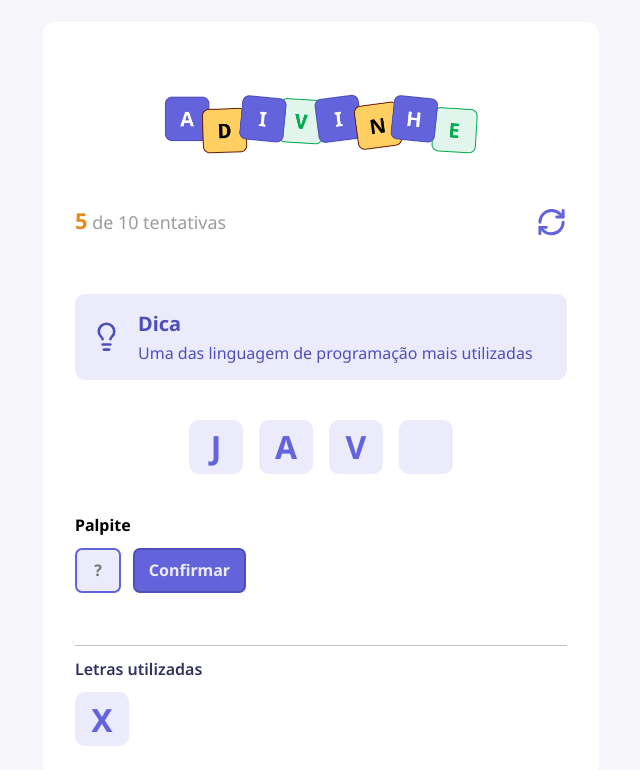
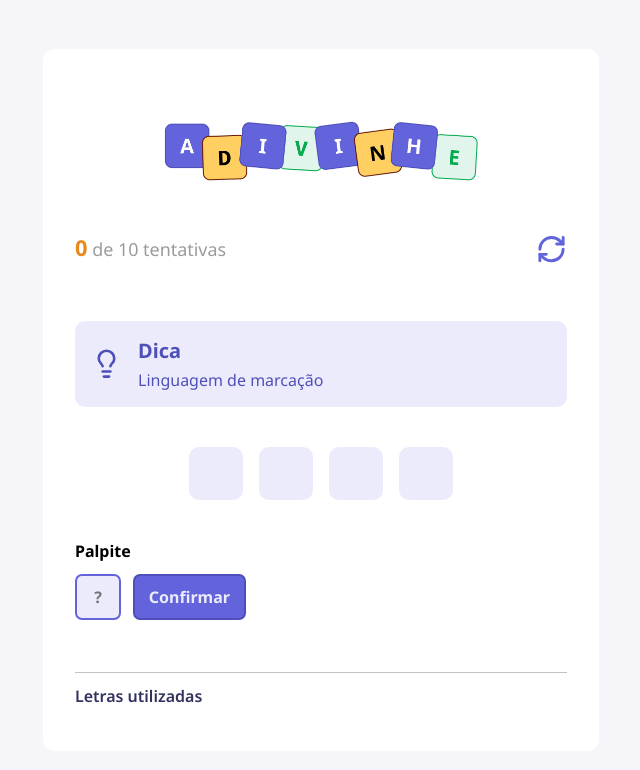
Before and after one commit to anaclaraaraujo/adivinha-ai, a React (Vite) app: page / in a window 1280 px wide. Shown: the top 770 px of the page, without its empty margins (319-959 px from the left). Built offline with nearby package versions, Linux system fonts and the light colour scheme.

Commit message:
feat(game): implement word draw and display as letter boxes

```diff
--- a/src/App.tsx
+++ b/src/App.tsx
@@ -1,34 +1,58 @@
+import { useEffect, useState } from 'react';
 import styles from './app.module.css'
 import { Button } from './components/Button';
 import { Header } from './components/Header'
 import { Input } from './components/Input';
 import { Letter } from './components/Letter';
-import { LettersUsed } from './components/LettersUsed';
+import { LettersUsed, type LettersUsedProps } from './components/LettersUsed';
 import { Tip } from './components/Tip';
 
+import { WORDS, type Challenge } from "./utils/words"
+
 function App() {
+  const [attempts, setAttempts] = useState(0)
+  // eslint-disable-next-line @typescript-eslint/no-unused-vars
+  const [letter, setLetter] = useState("")
+  // eslint-disable-next-line @typescript-eslint/no-unused-vars
+  const [letterUsed, setLetUsed] = useState<LettersUsedProps[]>([])
+  const [challenge, setChallenge] = useState<Challenge | null>(null)
 
   function handleRestartGame() {
-    alert("Reinicie");
+    alert("Reinicie o jogo!");
   }
+
+  function startGame() {
+    const index = Math.floor(Math.random() * WORDS.length);
+    const randomWORD = WORDS[index]
+    setChallenge(randomWORD)
+
+    setAttempts(0)
+    setLetter("")
+  }
+
+  useEffect(() => {
+    startGame()
+  }, [])
+
+  if (!challenge) return
 
   return (
     <div className={styles.container}>
       <main>
-        <Header current={5} max={10} onRestart={handleRestartGame} />
-        <Tip tip='Uma das linguagem de programação mais utilizadas' />
+        <Header current={attempts} max={10} onRestart={handleRestartGame} />
+        <Tip tip={challenge.tip} />
         <div className={styles.words}>
-          <Letter value='J' />
-          <Letter value='A' />
-          <Letter value='V' />
-          <Letter value='' />
+          {
+            challenge.word.split("").map(() => (
+              <Letter />
+            ))}
         </div>
         <h4>Palpite</h4>
         <div className={styles.guess}>
           <Input autoFocus maxLength={1} placeholder="?" />
           <Button title="Confirmar" />
         </div>
-        <LettersUsed />
+        <LettersUsed data={letterUsed } />
       </main>
     </div>
   )
--- a/src/components/LettersUsed/index.tsx
+++ b/src/components/LettersUsed/index.tsx
@@ -1,13 +1,26 @@
 import { Letter } from "../Letter";
 import styles from "./styles.module.css"
 
-export function LettersUsed() {
+export type LettersUsedProps = {
+  value: string
+  correct: boolean
+}
+
+type Props = {
+  data: LettersUsedProps[]
+}
+
+export function LettersUsed({ data }: Props) {
   return (
     <div className={styles.lettersUsed}>
       <h5>Letras utilizadas</h5>
 
       <div>
-        <Letter value="X" />
+        {
+          data.map(({ value, correct }) => (
+            <Letter value={value} size="small" color={correct ? "correct" : "wrong"} />
+          ))
+        }
       </div>
     </div>
   );
```
